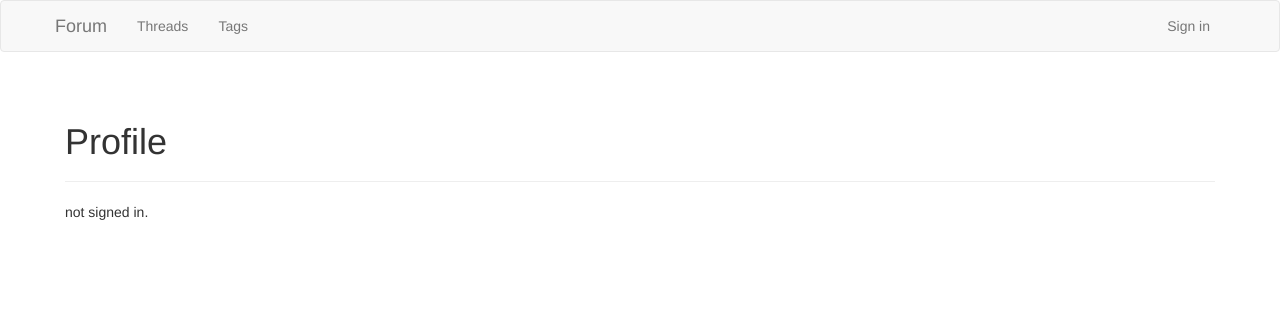
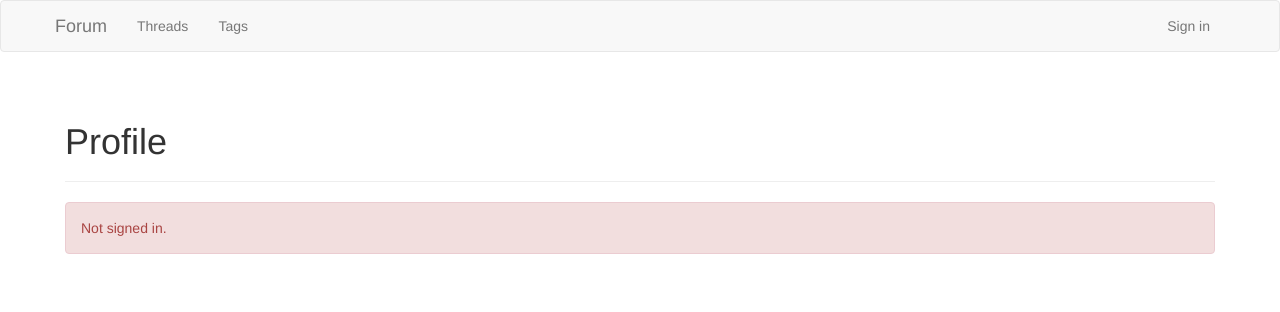
Before and after one commit to xoudini/tsoha, a Flask app: page /profile in a window 1280 px wide. Shown: the top 312 px of the page. Run offline with Flask 2, Linux system fonts and the light colour scheme; data that the repository does not hold is empty; some libraries are stand-ins or nearby versions.

Commit message:
Wrap warning in div.

```diff
--- a/src/templates/profile.html
+++ b/src/templates/profile.html
@@ -50,7 +50,9 @@
     {% endif %}
 
 {% else %}
-not signed in.
+<div class="alert alert-danger">
+    Not signed in.
+</div>
 {% endif %}
 
 {% endblock %}
```
